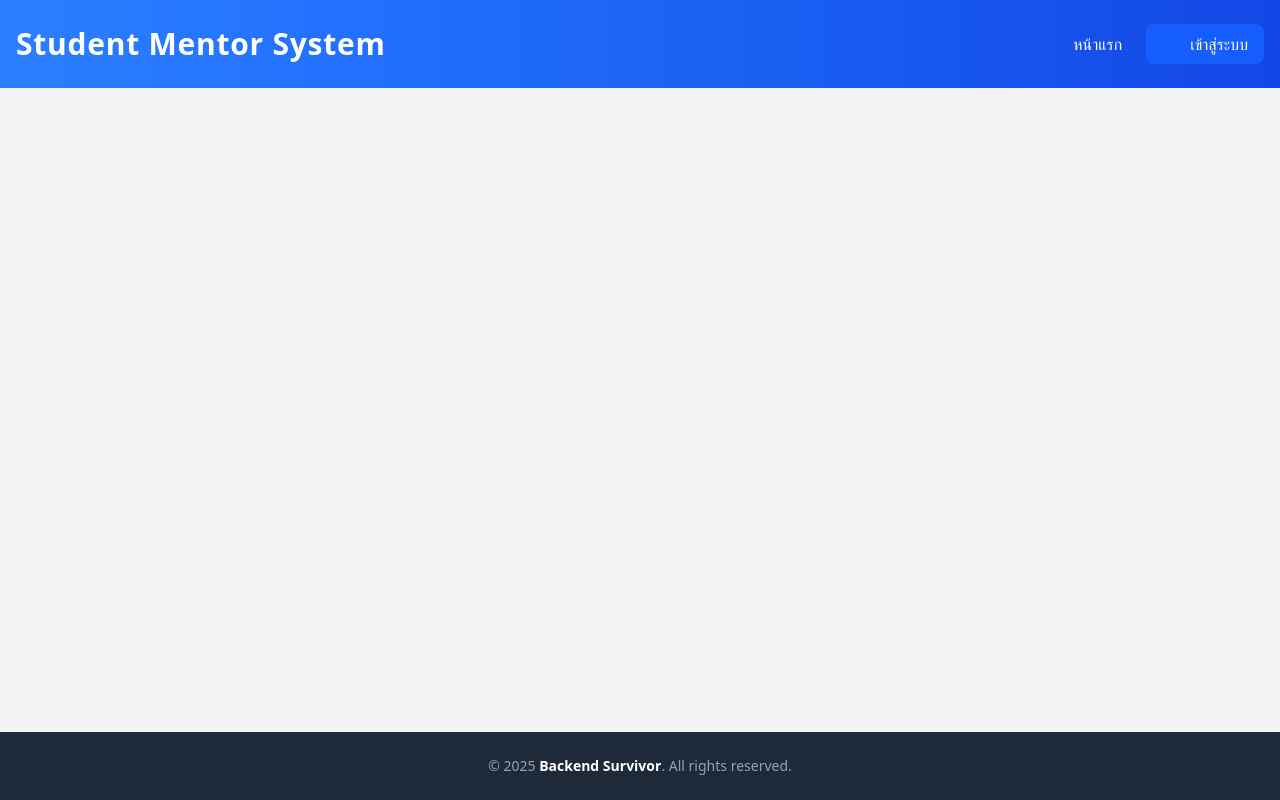
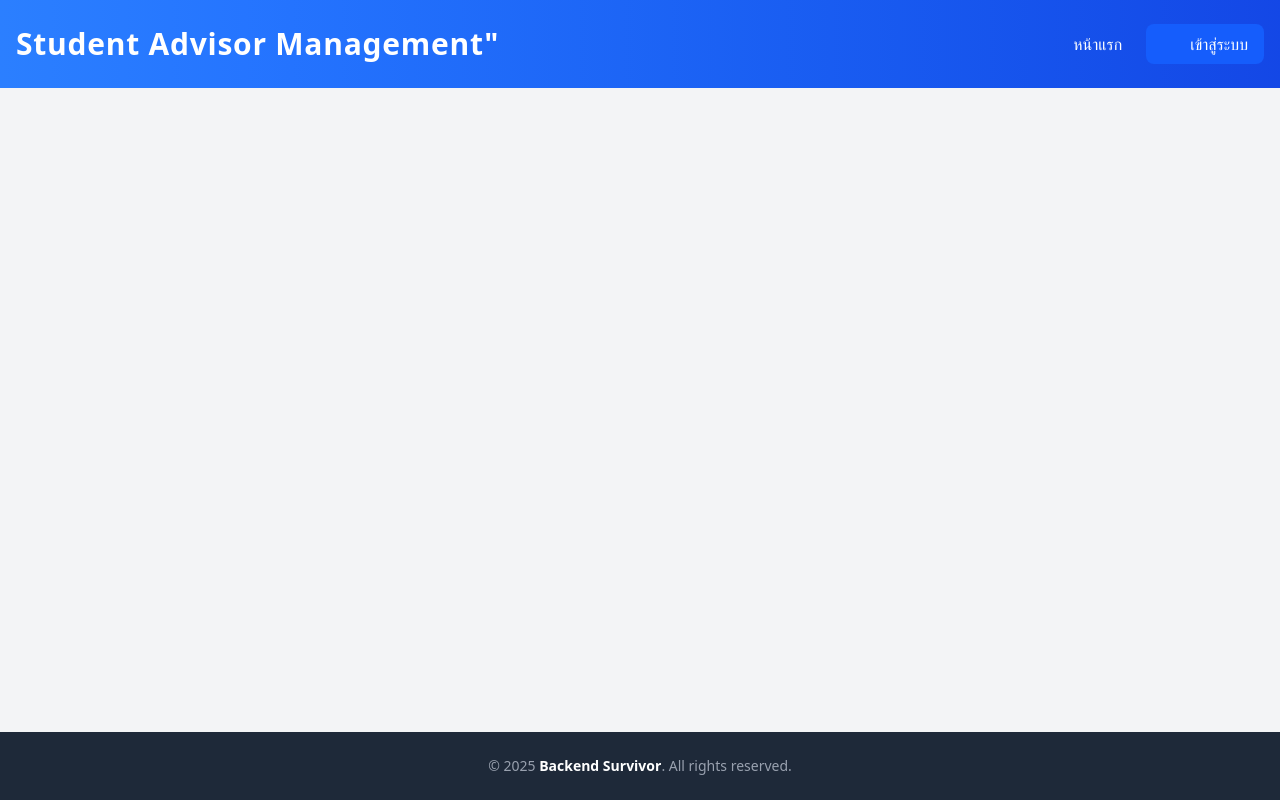
Before and after one commit to gapdapperr/713_BackendSurvivor_web, a Vue app in the folder 713_BackendSurvivor_web/: page /404/1 in a window 1280 px wide. Built offline with nearby package versions, Linux system fonts and the light colour scheme; some icons are missing; the HTML template or start-up script is replaced by a standard one.

Commit message:
Change app name

```diff
--- a/713_BackendSurvivor_web/src/components/AppHeader.vue
+++ b/713_BackendSurvivor_web/src/components/AppHeader.vue
@@ -12,7 +12,7 @@ const authStore = useAuthStore()
 <template>
   <header class="bg-gradient-to-r from-blue-500 to-blue-700 text-white shadow-lg">
     <div class="wrapper max-w-7xl mx-auto px-4 py-6 flex justify-between items-center">
-      <h1 class="text-3xl font-bold tracking-wide">Student Mentor System</h1>
+      <h1 class="text-3xl font-bold tracking-wide">Student Advisor Management"</h1>
 
       <!-- Guest Navigation -->
       <nav v-if="!authStore.isAuthenticated" class="flex items-center space-x-6">
```
